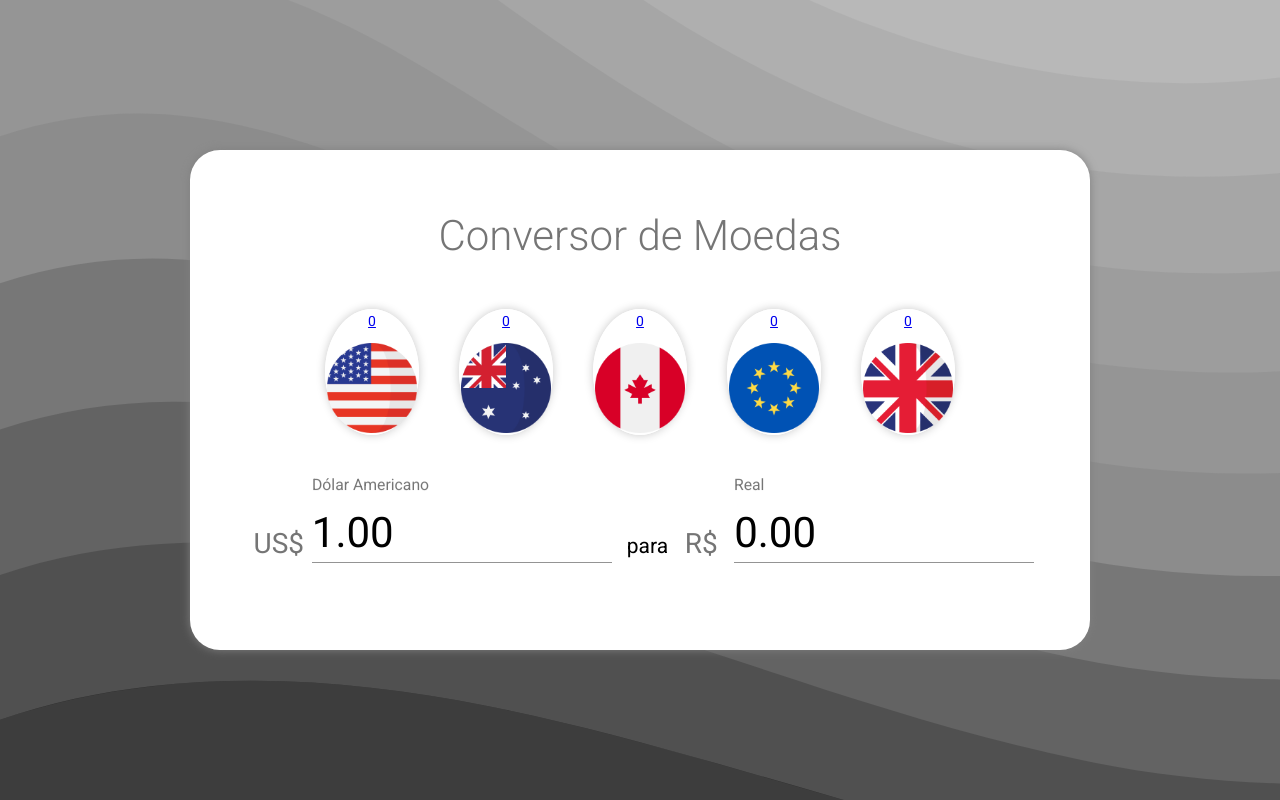
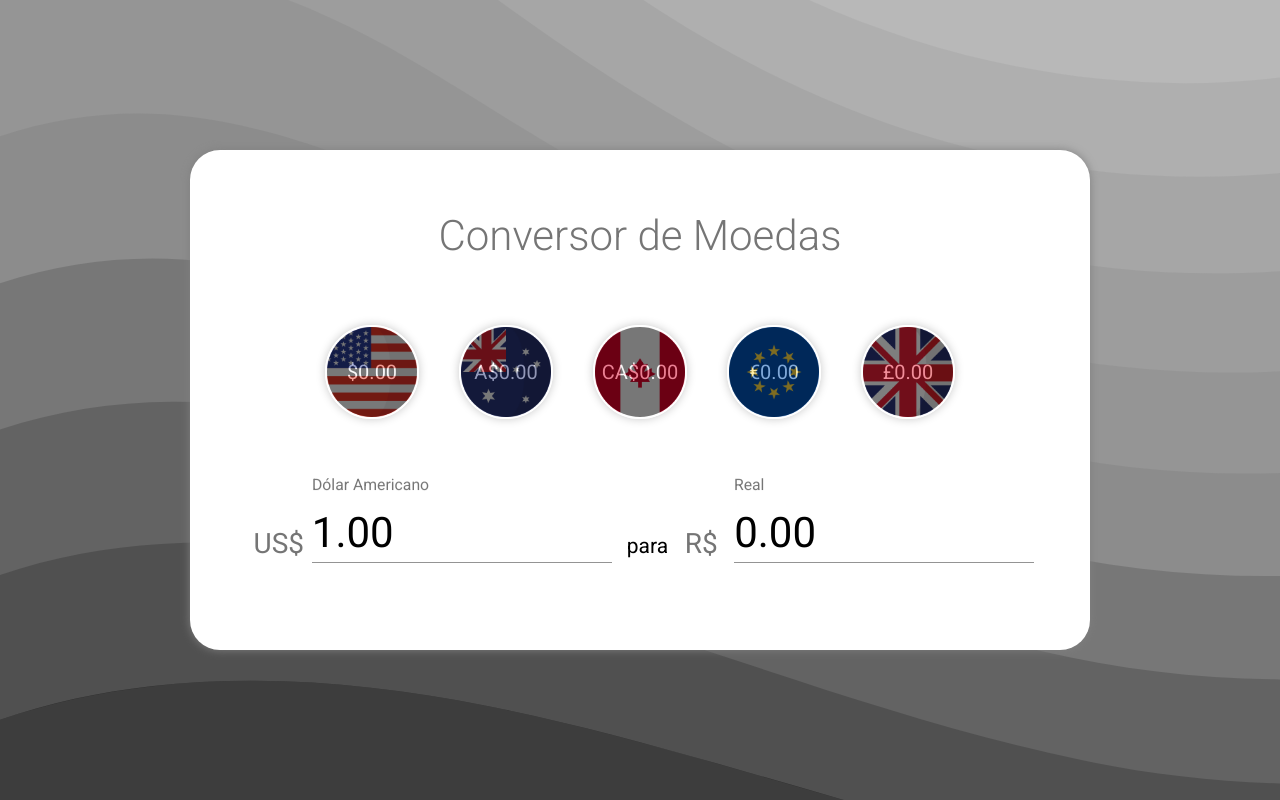
Before and after one commit to priscilafernandes/conversormoeda, an Angular app: page / in a window 1280 px wide. Built offline with nearby package versions, Linux system fonts and the light colour scheme; no server answers.

Commit message:
Adicionando estilo na navegação

```diff
--- a/src/app/calculator/calculator.component.html
+++ b/src/app/calculator/calculator.component.html
@@ -3,28 +3,39 @@
     <h1 class="title">Conversor de Moedas</h1>
 
     <nav class="coin-block">
+
       <a id='dollar' href="#dollar" class="choose-coins" (click)="onDollar($event)">
-        <p>{{initDollar}}</p>
+        <div class="init-coins">
+          <p class="init-coins-text">{{initDollar | currency: 'USD'}}</p>
+          </div>
         <img class="country" src="../../assets/usa.png" alt="Dollar">
       </a>
 
       <a id='australianDollar' href='#australianDollar' class="choose-coins" (click)="onAustralianDollar($event)">
-        <p>{{initAustralianDollar}}</p>
+        <div class="init-coins">
+          <p class="init-coins-text">{{initAustralianDollar | currency: 'AUD'}}</p>
+        </div>
         <img class="country" src="../../assets/australia.png" alt="Australian Dollar">
       </a>
 
       <a id='canadianDollar' href='#canadianDollar' class="choose-coins" (click)="onCanadianDollar($event)">
-        <p>{{initCanadianDollar}}</p>
+        <div class="init-coins">
+          <p class="init-coins-text">{{initCanadianDollar | currency: 'CAD'}}</p>
+        </div>
         <img class="country" src="../../assets/canada.png" alt="Canadian Dollar">
       </a>
 
       <a id='euro' href='#euro' class="choose-coins" (click)="onEuro($event)">
-        <p>{{initEuro}}</p>
+        <div class="init-coins">
+          <p class="init-coins-text">{{initEuro | currency: 'EUR'}}</p>
+        </div>
         <img class="country" src="../../assets/euro.png" alt="Euro">
       </a>
 
       <a id='pound' href='#pound' class="choose-coins" (click)="onPound($event)">
-        <p>{{initPound}}</p>
+        <div class="init-coins">
+          <p class="init-coins-text">{{initPound | currency: 'GBP'}}</p>
+        </div>
         <img class="country" src="../../assets/uk.png" alt="Pound">
       </a>
     </nav>
--- a/src/app/calculator/calculator.component.scss
+++ b/src/app/calculator/calculator.component.scss
@@ -33,8 +33,10 @@
   align-items: center;
 }
 
+
 // Choosing coins - circles //
 .choose-coins {
+  position: relative;
   width: 10%;
   display: inline-block;
   border: solid 2px #fff;
@@ -45,10 +47,40 @@
   cursor: pointer;
 }
 
+// Init coins - circles//
+.init-coins{
+  position: absolute;
+  height: 100%;
+  width: 100%;
+  display: flex;
+  justify-content: center;
+  align-items: center;
+  background-color: black;
+  color:white;
+  font-size: 20px;
+  opacity: 50%;
+  border-radius: 50%;
+
+}
+
+.init-coins-text{
+  opacity: 100%;
+  margin: 0;
+  z-index: 1;
+}
+
+// .init-coins:hover, .init-coins:target {
+//   width: 150px;
+// }
+
+//fim init coins//
+
+
 .choose-coins img {
   display: block;
   width: 100%;
 }
+
 
 // Hover choosing coins //
 .choose-coins:hover, .choose-coins:target {
--- a/src/app/calculator/calculator.component.ts
+++ b/src/app/calculator/calculator.component.ts
@@ -44,6 +44,7 @@ export class CalculatorComponent implements OnInit {
     this.brcoin = this.dollar.toFixed(2)
     this.initCurrency()
   }
+
 
   initCurrency(){
     this.currency.getCurrency('USD').subscribe((data) => {
```
